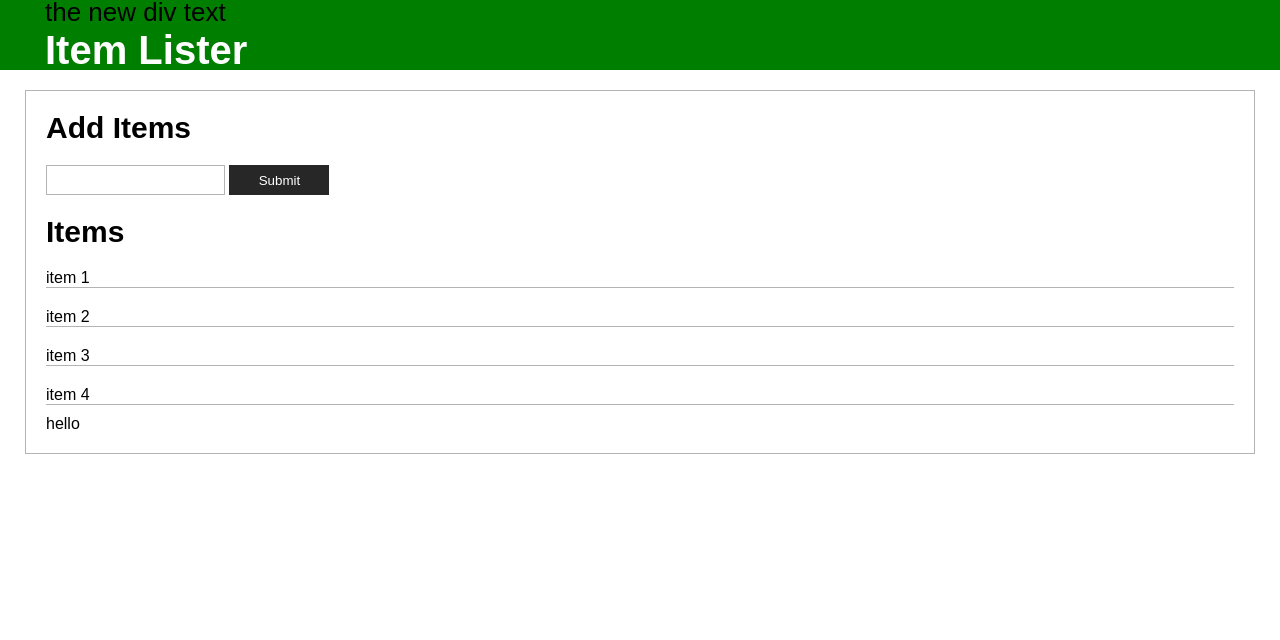
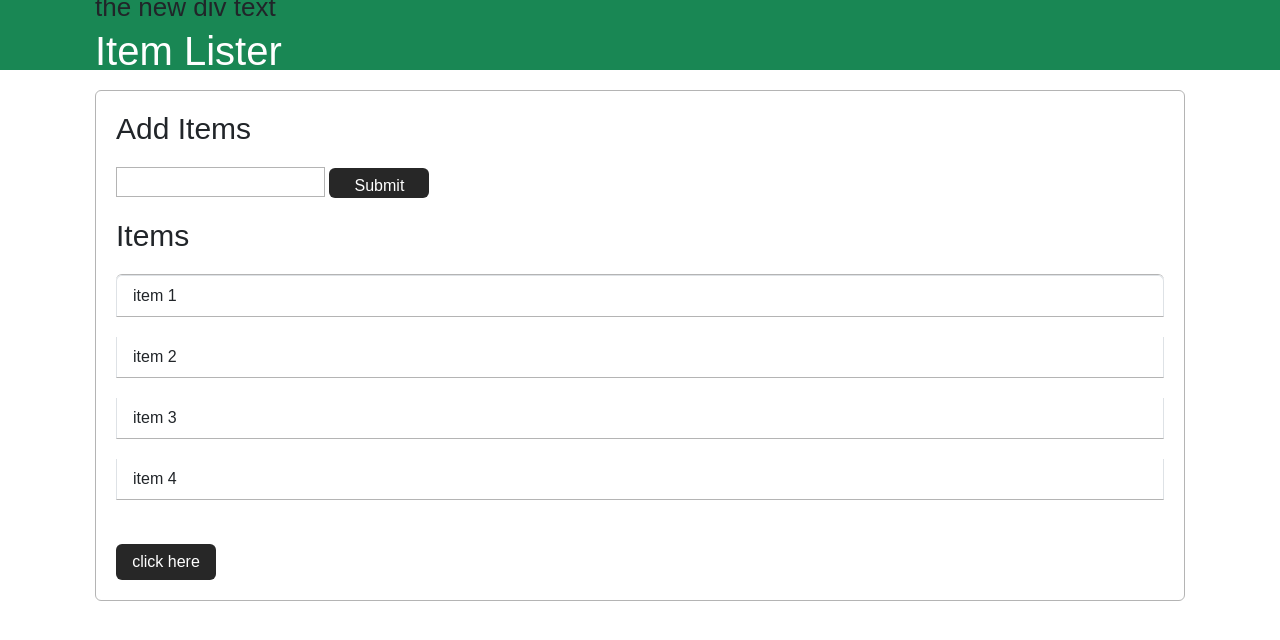
Before and after one commit to peywan/exercise-repo, a website: page DOM/8item-lister.html in a window 1280 px wide. Drawn offline with nearby package versions, Linux system fonts and the light colour scheme.

Commit message:
bootstrap and event listener

```diff
--- a/DOM/8item-lister.html
+++ b/DOM/8item-lister.html
@@ -6,6 +6,7 @@
           content="width=device-width, user-scalable=no, initial-scale=1.0, maximum-scale=1.0, minimum-scale=1.0">
     <meta http-equiv="X-UA-Compatible" content="ie=edge">
     <title>item lister</title>
+    <link href="https://cdn.jsdelivr.net/npm/bootstrap@5.3.3/dist/css/bootstrap.min.css" rel="stylesheet" integrity="sha384-QWTKZyjpPEjISv5WaRU9OFeRpok6YctnYmDr5pNlyT2bRjXh0JMhjY6hW+ALEwIH" crossorigin="anonymous">
     <link rel="stylesheet" href="./styles.css">
 </head>
 <body>
@@ -33,14 +34,20 @@
             <li class="list-group-item">item 2</li>
             <li class="list-group-item">item 3</li>
             <li class="list-group-item">item 4</li>
+            <br>
+            <button class="btn btn-dark btn-block" id="button">click here</button>
         </ul>
-        <span>hello</span>
 
     </div> <!-- main -- card -- card-body -->
 </div> <!-- container -->
 
 
 
+
+
+
+<script src="https://cdn.jsdelivr.net/npm/bootstrap@5.3.3/dist/js/bootstrap.bundle.min.js" integrity="sha384-YvpcrYf0tY3lHB60NNkmXc5s9fDVZLESaAA55NDzOxhy9GkcIdslK1eN7N6jIeHz" crossorigin="anonymous"></script>
+
 <script src="./8item-lister.js"></script>
 </body>
 </html>
--- a/package.json
+++ b/package.json
@@ -8,5 +8,8 @@
   },
   "devDependencies": {
     "nodemon": "^3.1.3"
+  },
+  "dependencies": {
+    "bootstrap": "^5.3.3"
   }
 }
```
Also changed, not shown: 1 other file.
